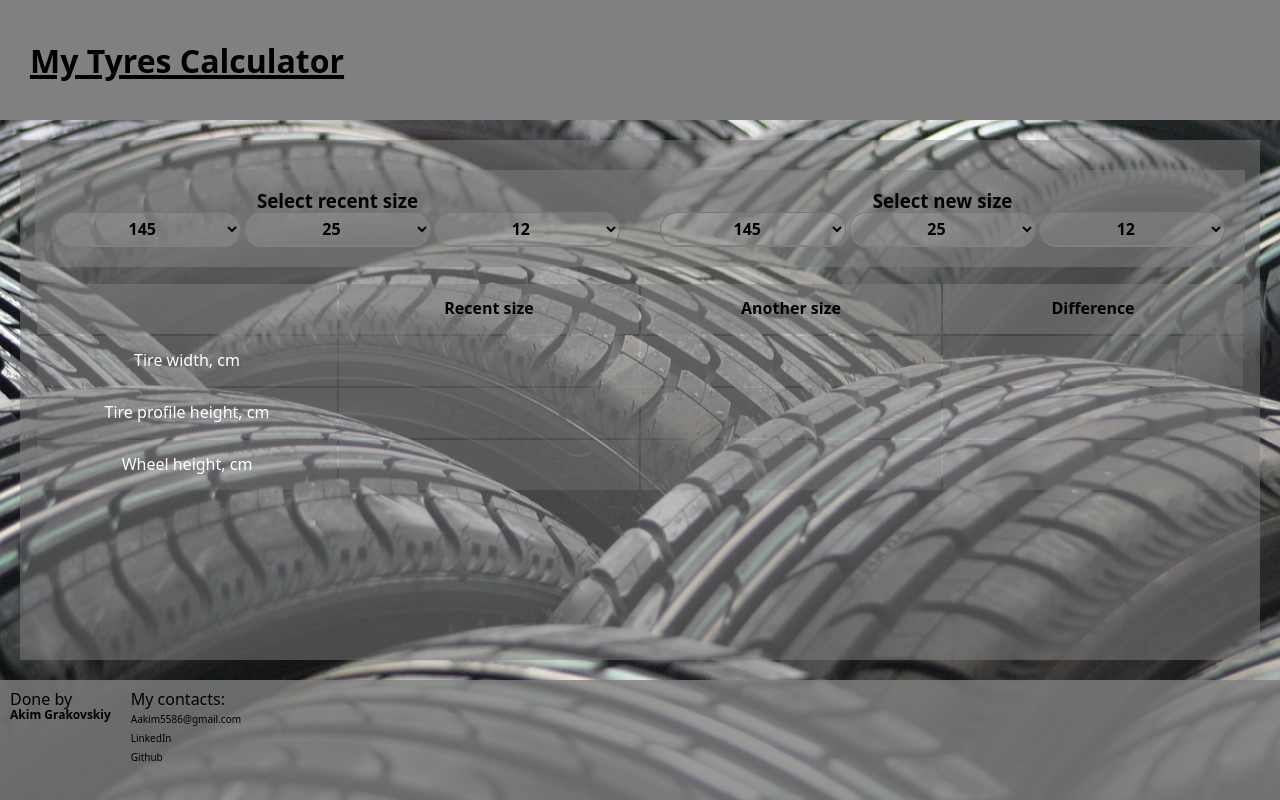
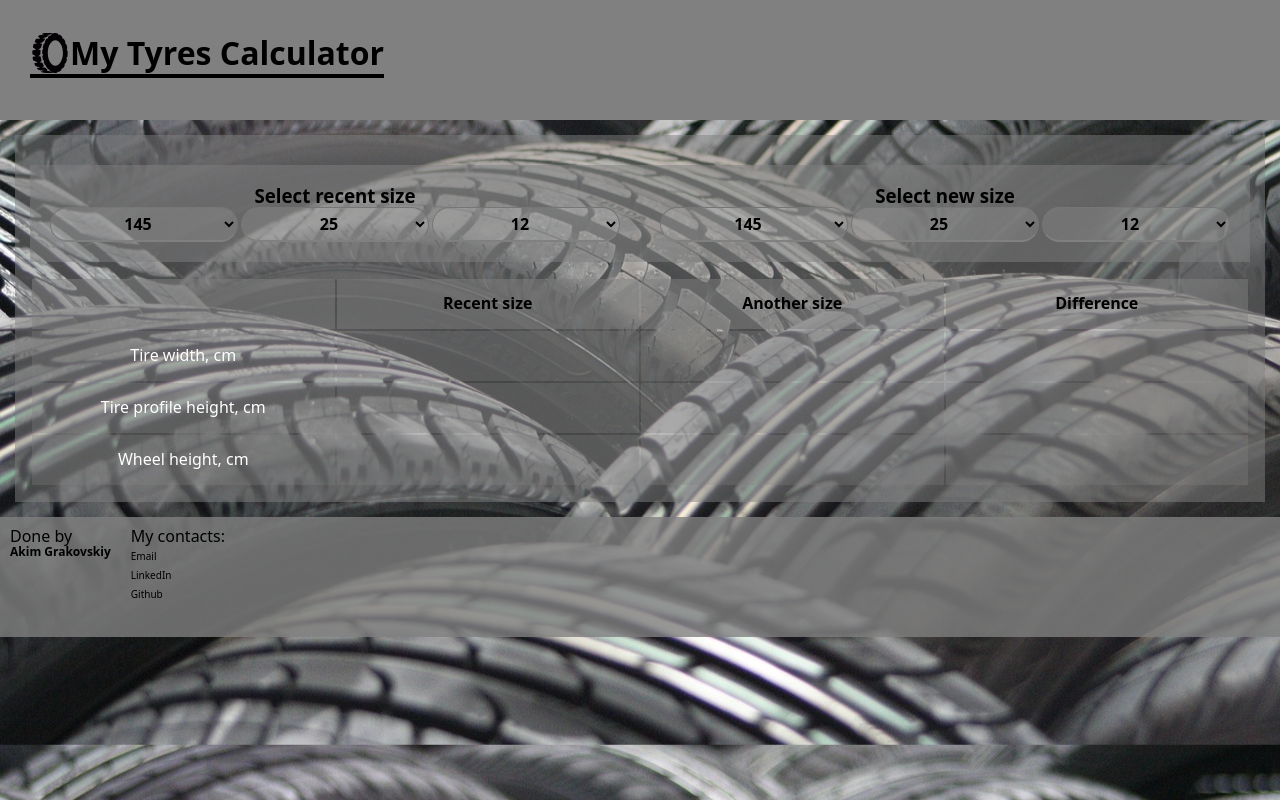
Before and after one commit to Akim3351/mytyrecalculator, a website built with Parcel: page src/index.html in a window 1280 px wide. Built offline with nearby package versions, Linux system fonts and the light colour scheme.

Commit message:
Some styles and svg`s added

```diff
--- a/src/partials/footer.html
+++ b/src/partials/footer.html
@@ -6,7 +6,7 @@
     <div class="footer__block">
         <p class="footer__span">My contacts:</p>
         <address class="footer__contact">
-            <a href="mailto:aakim5586@gmail.com" class="link">Aakim5586@gmail.com</a>
+            <a href="mailto:aakim5586@gmail.com" class="link">Email</a>
         </address>
         <address class="footer__contact">
             <a href="https://www.linkedin.com/in/akimgrakovskiy" class="link">LinkedIn</a>
--- a/src/partials/header.html
+++ b/src/partials/header.html
@@ -1,3 +1,10 @@
 <header class="header">
-    <h1 class="title">My Tyres Calculator</h1>
+  <h1 class="title">
+      <svg class="header__logo">
+        <use  href='./images/sprite.svg#wheel'/>
+      </svg>
+
+      My Tyres Calculator
+
+    </h1>
   </header>
--- a/src/sass/_header.scss
+++ b/src/sass/_header.scss
@@ -8,11 +8,18 @@
     justify-content: center;
   }
 
+  .header__logo{
+    width: 40px;
+    height: 40px;
+  }
+
   .title {
+    padding-bottom: 10px;
     margin: 0px;
+    width: max-content;
     display: flex;
-    flex-direction: row;
     justify-content: flex-start;
+    align-items: center;
     height: 35px;
-    text-decoration: underline 4px solid #000;
+    border-bottom: 4px solid black;
   }
--- a/src/sass/_main.scss
+++ b/src/sass/_main.scss
@@ -3,11 +3,6 @@
     display: flex;
     flex-direction: column;
 
-    @media (min-width: 768px) {
-        padding: 20px;
-        min-height: 70vh;
-        flex-direction: row;
-    }
 }
 
 .hero{
@@ -20,11 +15,29 @@
 
 }
 
+.tyres__form {
+    width: 100%;
+    padding: 15px 0px;
+    display: flex;
+    flex-direction: column;
+
+    @media (min-width: 768px) {
+        display: flex;
+        flex-direction: row;
+        justify-content: center;
+    }
+}
+
 .hero__formwrapper {
-    padding: 20px;
-    width: 50%;
+    padding: 5px;
+    width: 100%;
     background-color: rgba(128, 128, 128, 0.5);
     justify-content: center;
+
+    @media (min-width: 768px) {
+        width: 50%;
+        padding: 20px;
+    }
 }
 
 .hero__formwrapper h3 {
@@ -38,12 +51,6 @@
     justify-content: space-between;
 }
 
-.tyres__form {
-    width: 100%;
-    padding: 15px 0px;
-    display: flex;
-    justify-content: center;
-}
 
 .tyres__form select{
     box-sizing: border-box;
@@ -55,12 +62,13 @@
     font-weight: 600;
     text-align: center;
     background-color: rgba(255, 255, 255, 0.1);
-
 }
 
 .tyres__form select:hover,
-.tyres__form select:focus{
+.tyres__form select:active{
     cursor: pointer;
+    background-color: rgb(255, 255, 255);
+    color:rgb(0, 0, 0);
 }
 
 .tyres__table{
```
Also changed, not shown: src/images/sprite.svg (added).
